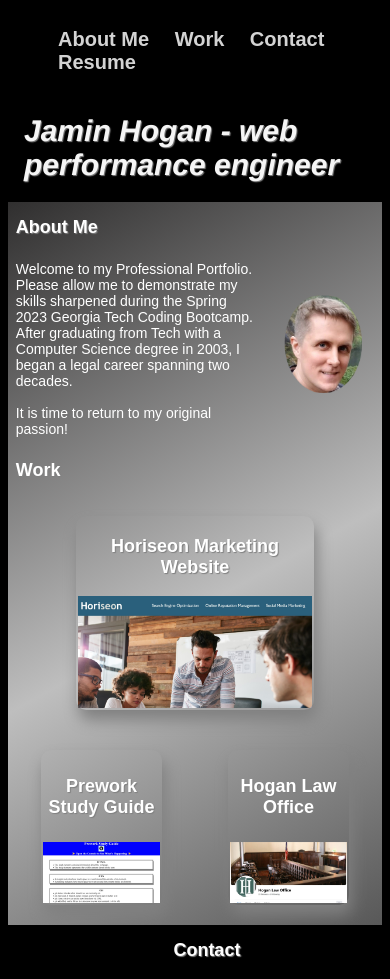
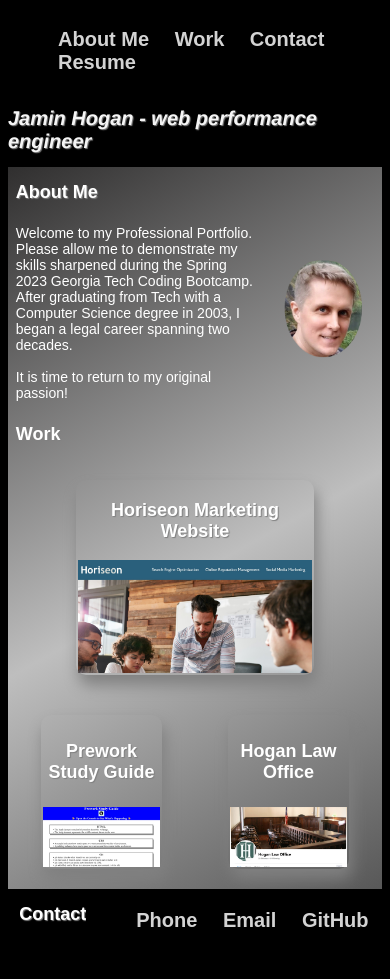
Before and after one commit to JaminHLO/Portfolio, a plain HTML site: page index.html in a window 390 px wide. Shown: the top 979 px of the page. Drawn offline with Linux system fonts and the light colour scheme.

Commit message:
adjusted font of header and positioning of footer to better fit mobile

```diff
--- a/assets/css/style.css
+++ b/assets/css/style.css
@@ -150,17 +150,18 @@ h3, h4 {
     header, footer, main, section, article, nav, p {
         display:flex;
         flex-flow: column, wrap;
-        justify-content: space-around;
+        justify-content: center;
         margin: 0;
+        padding: 0;
         font-size:14px;
     }
-    /* reduces size of sub headings */
+    /* reduces size of headings */
+    h1 {
+        font-size: 20px;
+    }
+
     h2, h3 {
         font-size:18px;
     }
 
-     .project-list{
-        display:flex;
-        flex-flow: column, wrap;
-      }
 }
--- a/index.html
+++ b/index.html
@@ -66,11 +66,11 @@
                 </section>
             </section>
         </main>
+
+        <!-- This is the Contact Me section with links to phone, email, and my repo -->
         <footer>
-         <!-- This is the Contact Me section with links to phone, email, and my repo -->
+            <h2 id="contact">Contact</h2>
             <section>
-            <h2 id="contact">Contact</h2>
-        </footer>
                 <nav>
                     <ul>
                         <li><a href="tel:2054227720">Phone</a></li>
@@ -79,8 +79,6 @@
                     </ul>
                 </nav>
             </section>
-
-
-
+        </footer>
     </body>
 </html>
```
Lines whose indentation alone changed are shown as unchanged.
